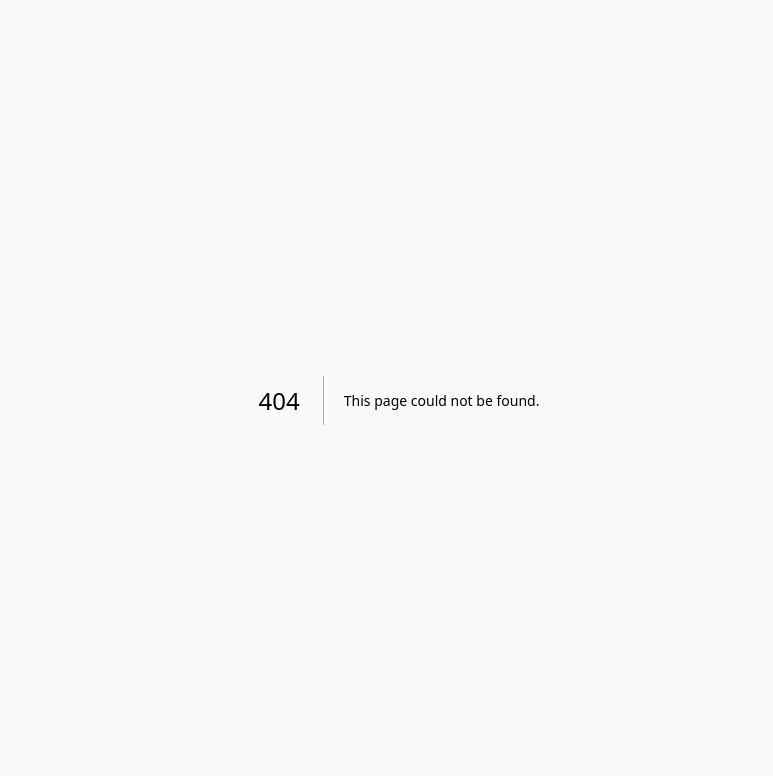
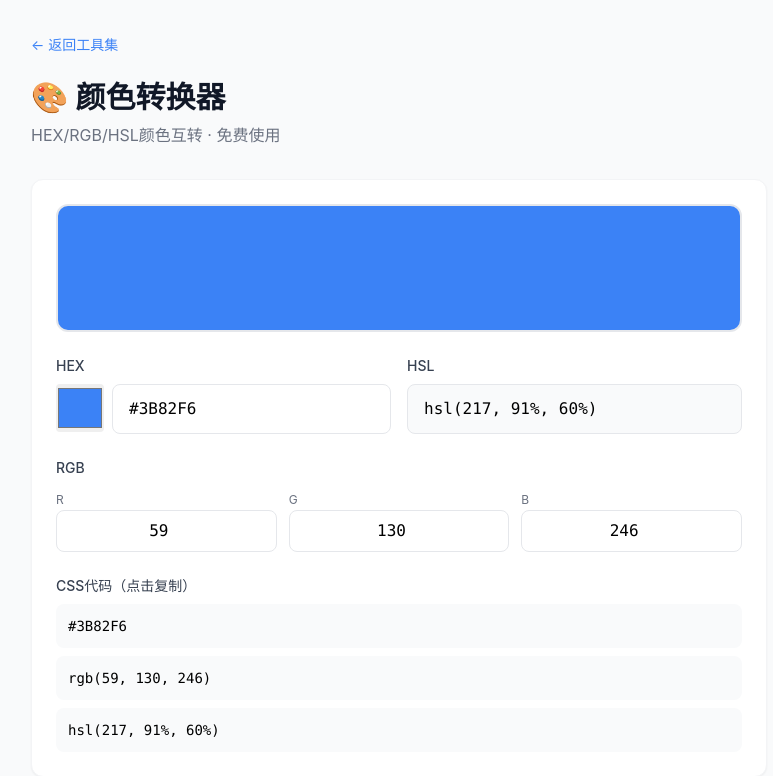
Before and after one commit to a638011/ai-tools, a Next.js app: page /color-converter in a window 1280 px wide. Before the commit this address had no page. Shown: the top 776 px of the page, without its empty margins (241-1014 px from the left). Built offline with nearby package versions, Linux system fonts and the light colour scheme.

Commit message:
feat: add password generator + color converter

```diff
--- /dev/null
+++ b/src/app/color-converter/page.tsx
@@ -0,0 +1,97 @@
+'use client'
+import { useState } from 'react'
+import Link from 'next/link'
+
+function hexToRgb(hex: string): [number, number, number] | null {
+  const m = hex.replace('#', '').match(/^([0-9a-f]{2})([0-9a-f]{2})([0-9a-f]{2})$/i)
+  if (!m) return null
+  return [parseInt(m[1], 16), parseInt(m[2], 16), parseInt(m[3], 16)]
+}
+
+function rgbToHsl(r: number, g: number, b: number): [number, number, number] {
+  r /= 255; g /= 255; b /= 255
+  const max = Math.max(r, g, b), min = Math.min(r, g, b)
+  const l = (max + min) / 2
+  if (max === min) return [0, 0, Math.round(l * 100)]
+  const d = max - min
+  const s = l > 0.5 ? d / (2 - max - min) : d / (max + min)
+  let h = 0
+  if (max === r) h = ((g - b) / d + (g < b ? 6 : 0)) / 6
+  else if (max === g) h = ((b - r) / d + 2) / 6
+  else h = ((r - g) / d + 4) / 6
+  return [Math.round(h * 360), Math.round(s * 100), Math.round(l * 100)]
+}
+
+export default function ColorConverterPage() {
+  const [hex, setHex] = useState('#3B82F6')
+  const [rgb, setRgb] = useState({ r: 59, g: 130, b: 246 })
+
+  const updateFromHex = (v: string) => {
+    setHex(v)
+    const result = hexToRgb(v)
+    if (result) setRgb({ r: result[0], g: result[1], b: result[2] })
+  }
+
+  const updateFromRgb = (key: 'r' | 'g' | 'b', val: number) => {
+    const newRgb = { ...rgb, [key]: Math.min(255, Math.max(0, val)) }
+    setRgb(newRgb)
+    setHex(`#${[newRgb.r, newRgb.g, newRgb.b].map(c => c.toString(16).padStart(2, '0')).join('')}`.toUpperCase())
+  }
+
+  const hsl = rgbToHsl(rgb.r, rgb.g, rgb.b)
+  const cssRgb = `rgb(${rgb.r}, ${rgb.g}, ${rgb.b})`
+  const cssHsl = `hsl(${hsl[0]}, ${hsl[1]}%, ${hsl[2]}%)`
+
+  return (
+    <main className="max-w-3xl mx-auto px-4 py-8">
+      <Link href="/" className="text-sm text-blue-500 hover:underline mb-6 inline-block">← 返回工具集</Link>
+      <h1 className="text-3xl font-bold text-gray-900 mb-2">🎨 颜色转换器</h1>
+      <p className="text-gray-500 mb-8">HEX/RGB/HSL颜色互转 · 免费使用</p>
+
+      <div className="bg-white rounded-xl shadow-sm border border-gray-100 p-6 space-y-6">
+        <div className="h-32 rounded-xl border-2 border-gray-200" style={{ backgroundColor: hex }} />
+
+        <div className="grid grid-cols-2 gap-4">
+          <div>
+            <label className="block text-sm font-medium text-gray-700 mb-2">HEX</label>
+            <div className="flex gap-2">
+              <input type="color" value={hex} onChange={e => updateFromHex(e.target.value)}
+                className="w-12 h-12 rounded cursor-pointer border-0" />
+              <input type="text" value={hex} onChange={e => updateFromHex(e.target.value)}
+                className="flex-1 px-4 py-3 border border-gray-200 rounded-lg font-mono focus:ring-2 focus:ring-blue-500 focus:border-transparent outline-none" />
+            </div>
+          </div>
+          <div>
+            <label className="block text-sm font-medium text-gray-700 mb-2">HSL</label>
+            <input type="text" value={cssHsl} readOnly
+              className="w-full px-4 py-3 border border-gray-200 rounded-lg font-mono bg-gray-50" />
+          </div>
+        </div>
+
+        <div>
+          <label className="block text-sm font-medium text-gray-700 mb-2">RGB</label>
+          <div className="grid grid-cols-3 gap-3">
+            {(['r', 'g', 'b'] as const).map(c => (
+              <div key={c}>
+                <label className="text-xs text-gray-500 uppercase">{c}</label>
+                <input type="number" min={0} max={255} value={rgb[c]}
+                  onChange={e => updateFromRgb(c, parseInt(e.target.value) || 0)}
+                  className="w-full px-3 py-2 border border-gray-200 rounded-lg font-mono text-center focus:ring-2 focus:ring-blue-500 focus:border-transparent outline-none" />
+              </div>
+            ))}
+          </div>
+        </div>
+
+        <div className="space-y-2">
+          <p className="text-sm font-medium text-gray-700">CSS代码（点击复制）</p>
+          {[hex, cssRgb, cssHsl].map(v => (
+            <div key={v} onClick={() => navigator.clipboard.writeText(v)}
+              className="p-3 bg-gray-50 rounded-lg font-mono text-sm cursor-pointer hover:bg-blue-50 transition">
+              {v}
+            </div>
+          ))}
+        </div>
+      </div>
+    </main>
+  )
+}
--- a/src/app/page.tsx
+++ b/src/app/page.tsx
@@ -11,6 +11,8 @@ const tools = [
   { name: 'JSON格式化', desc: 'JSON格式化、压缩、校验工具', href: '/json-formatter', icon: '🔧', tag: 'NEW' },
   { name: 'Base64编解码', desc: '在线Base64编码/解码，支持中文', href: '/base64', icon: '🔐', tag: 'NEW' },
   { name: '时间戳转换', desc: 'Unix时间戳与日期互转', href: '/timestamp', icon: '⏰', tag: 'NEW' },
+  { name: '密码生成器', desc: '生成安全随机密码', href: '/password-gen', icon: '🔑', tag: 'NEW' },
+  { name: '颜色转换器', desc: 'HEX/RGB/HSL颜色互转', href: '/color-converter', icon: '🎨', tag: 'NEW' },
 ]
 
 export default function Home() {
--- /dev/null
+++ b/src/app/password-gen/page.tsx
@@ -0,0 +1,103 @@
+'use client'
+import { useState } from 'react'
+import Link from 'next/link'
+
+export default function PasswordGenPage() {
+  const [length, setLength] = useState(16)
+  const [upper, setUpper] = useState(true)
+  const [lower, setLower] = useState(true)
+  const [numbers, setNumbers] = useState(true)
+  const [symbols, setSymbols] = useState(true)
+  const [passwords, setPasswords] = useState<string[]>([])
+
+  const generate = () => {
+    let chars = ''
+    if (upper) chars += 'ABCDEFGHIJKLMNOPQRSTUVWXYZ'
+    if (lower) chars += 'abcdefghijklmnopqrstuvwxyz'
+    if (numbers) chars += '0123456789'
+    if (symbols) chars += '!@#$%^&*()_+-=[]{}|;:,.<>?'
+    if (!chars) chars = 'abcdefghijklmnopqrstuvwxyz'
+    const results: string[] = []
+    for (let i = 0; i < 5; i++) {
+      let pw = ''
+      const arr = new Uint32Array(length)
+      crypto.getRandomValues(arr)
+      for (let j = 0; j < length; j++) {
+        pw += chars[arr[j] % chars.length]
+      }
+      results.push(pw)
+    }
+    setPasswords(results)
+  }
+
+  const getStrength = () => {
+    let pool = 0
+    if (upper) pool += 26
+    if (lower) pool += 26
+    if (numbers) pool += 10
+    if (symbols) pool += 26
+    const bits = Math.floor(length * Math.log2(pool || 26))
+    if (bits < 40) return { label: '弱', color: 'text-red-500', bg: 'bg-red-100' }
+    if (bits < 60) return { label: '中等', color: 'text-yellow-500', bg: 'bg-yellow-100' }
+    if (bits < 80) return { label: '强', color: 'text-green-500', bg: 'bg-green-100' }
+    return { label: '极强', color: 'text-green-700', bg: 'bg-green-200' }
+  }
+
+  const strength = getStrength()
+
+  return (
+    <main className="max-w-3xl mx-auto px-4 py-8">
+      <Link href="/" className="text-sm text-blue-500 hover:underline mb-6 inline-block">← 返回工具集</Link>
+      <h1 className="text-3xl font-bold text-gray-900 mb-2">🔑 密码生成器</h1>
+      <p className="text-gray-500 mb-8">生成安全随机密码 · 免费使用</p>
+
+      <div className="bg-white rounded-xl shadow-sm border border-gray-100 p-6 space-y-5">
+        <div>
+          <div className="flex justify-between items-center mb-2">
+            <label className="text-sm font-medium text-gray-700">密码长度：{length}</label>
+            <span className={`text-xs px-2 py-1 rounded-full font-medium ${strength.bg} ${strength.color}`}>
+              强度：{strength.label}
+            </span>
+          </div>
+          <input type="range" min={4} max={64} value={length} onChange={e => setLength(Number(e.target.value))}
+            className="w-full" />
+        </div>
+
+        <div className="flex flex-wrap gap-3">
+          {[
+            { label: '大写字母 A-Z', checked: upper, set: setUpper },
+            { label: '小写字母 a-z', checked: lower, set: setLower },
+            { label: '数字 0-9', checked: numbers, set: setNumbers },
+            { label: '特殊符号 !@#$', checked: symbols, set: setSymbols },
+          ].map(opt => (
+            <label key={opt.label} className="flex items-center gap-2 text-sm text-gray-700 cursor-pointer">
+              <input type="checkbox" checked={opt.checked} onChange={e => opt.set(e.target.checked)}
+                className="rounded border-gray-300" />
+              {opt.label}
+            </label>
+          ))}
+        </div>
+
+        <button onClick={generate}
+          className="w-full py-3 bg-blue-500 text-white rounded-lg font-medium hover:bg-blue-600 transition">
+          🎲 生成密码
+        </button>
+      </div>
+
+      {passwords.length > 0 && (
+        <div className="mt-6 bg-white rounded-xl shadow-sm border border-gray-100 p-6">
+          <h3 className="font-medium text-gray-900 mb-3">生成结果（点击复制）</h3>
+          <div className="space-y-2">
+            {passwords.map((pw, i) => (
+              <div key={i} onClick={() => navigator.clipboard.writeText(pw)}
+                className="p-3 bg-gray-50 rounded-lg font-mono text-sm cursor-pointer hover:bg-blue-50 transition flex justify-between items-center">
+                <span className="break-all">{pw}</span>
+                <span className="text-xs text-gray-400 ml-2 shrink-0">📋</span>
+              </div>
+            ))}
+          </div>
+        </div>
+      )}
+    </main>
+  )
+}
--- a/src/app/sitemap.ts
+++ b/src/app/sitemap.ts
@@ -5,7 +5,7 @@ export default function sitemap(): MetadataRoute.Sitemap {
   const tools = ['', '/copywriter', '/weekly-report', '/resume', '/name-gen', '/moments', '/email', '/blog',
     '/blog/xiaohongshu-copywriting-tips', '/blog/baby-naming-guide-2026', '/blog/weekly-report-template',
     '/blog/resume-writing-guide', '/blog/wechat-moments-copywriting', '/blog/business-email-writing',
-    '/word-count', '/json-formatter', '/base64', '/timestamp']
+    '/word-count', '/json-formatter', '/base64', '/timestamp', '/password-gen', '/color-converter']
   return tools.map(path => ({
     url: `${base}${path}`,
     lastModified: new Date(),
```
